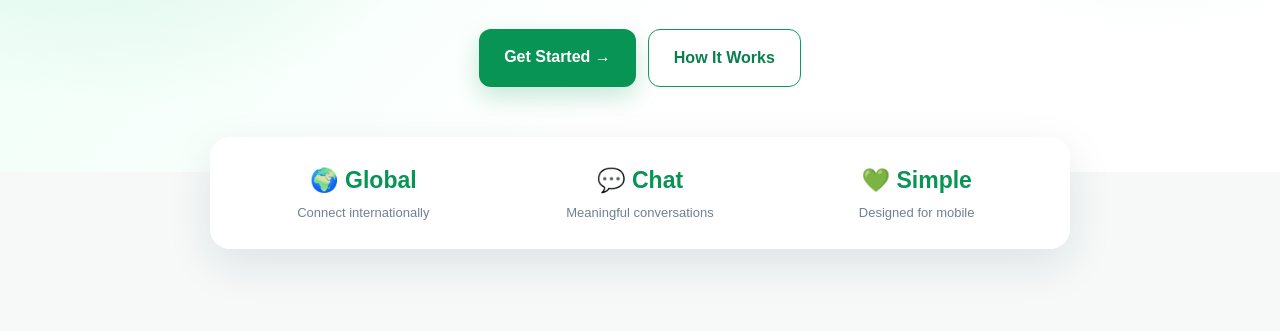
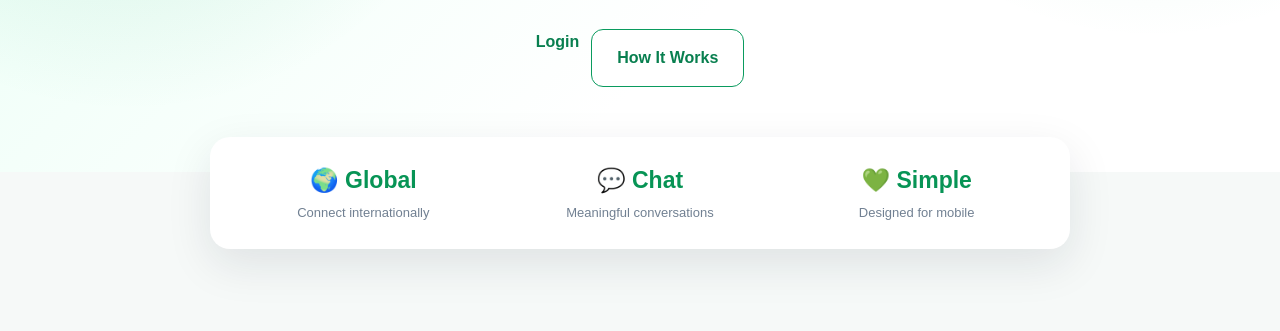
Before and after one commit to Chatearn/Chatpesa3, a plain HTML site: page index.html in a window 1280 px wide. Shown: the part 444-775 px from the top of the page. Drawn offline with Linux system fonts and the light colour scheme.

Commit message:
Replace 'Get Started' link with 'Login' link

```diff
--- a/index.html
+++ b/index.html
@@ -731,7 +731,7 @@ footer {
     </p>
 
     <div class="buttons">
-        <a href="#join" class="btn btn-primary">Get Started →</a>
+        <a href="login.html" class="login">Login</a>
         <a href="#how" class="btn btn-secondary">How It Works</a>
     </div>
 
```
